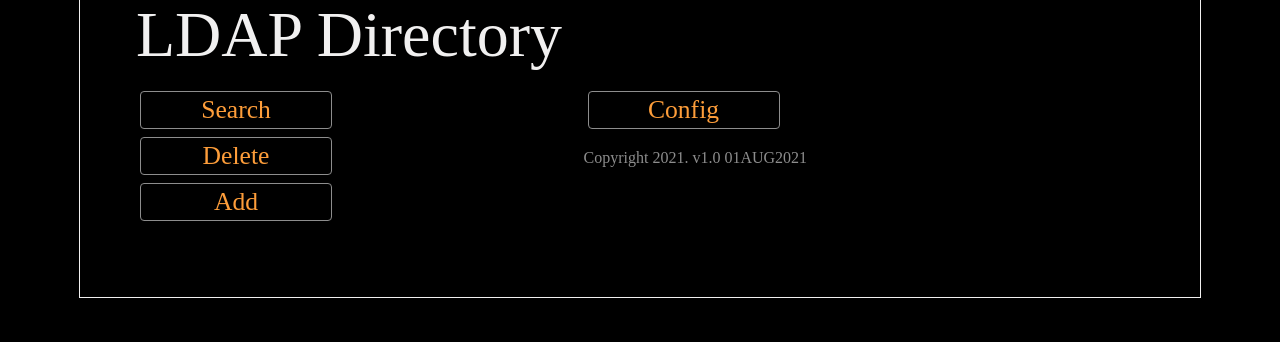
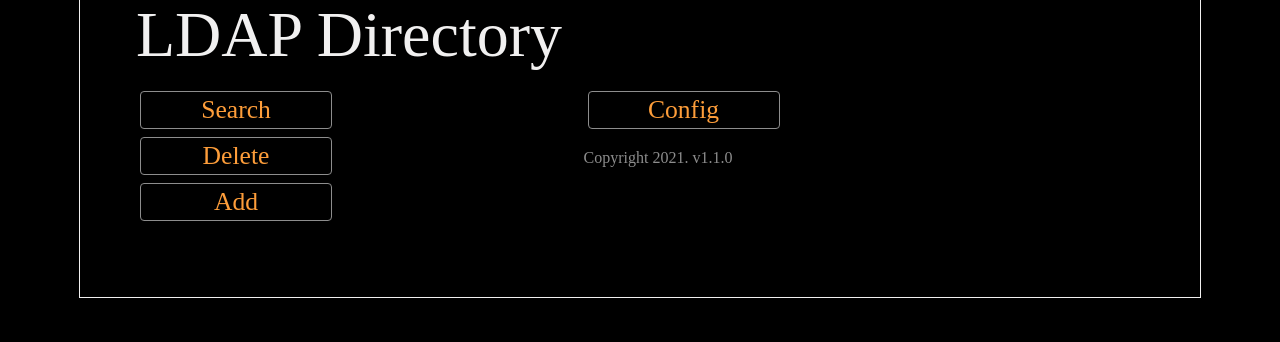
Before and after one commit to HadleySo/LDAP-WebEdit, a Flask app: page / in a window 1280 px wide. Shown: the part 178-520 px from the top of the page. Run offline with Flask 2, Linux system fonts and the light colour scheme; some web fonts are replaced.

Commit message:
Update version number

```diff
--- a/LEdit/templates/index.html
+++ b/LEdit/templates/index.html
@@ -39,7 +39,7 @@ Start
     </form>
 
     <p>
-        Copyright 2021. v1.0 01AUG2021<br>
+        Copyright 2021. v1.1.0<br>
     </p>
 </div>
 {% endblock %}
```
